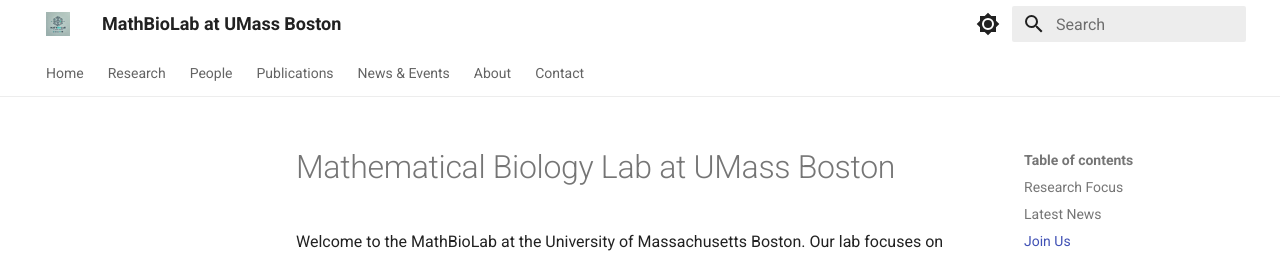
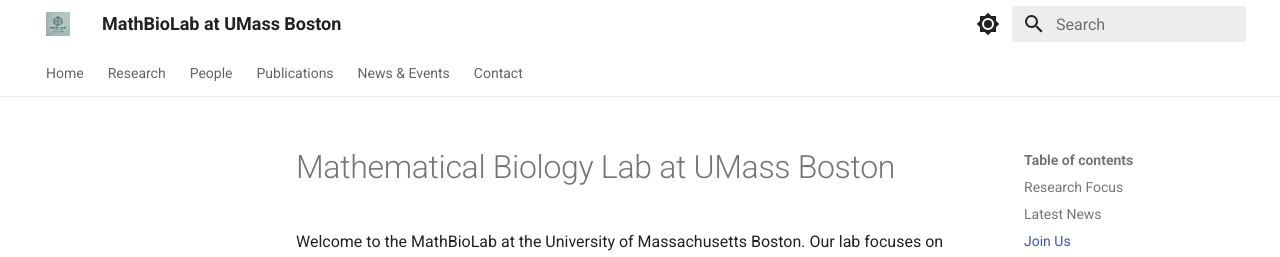
Before and after one commit to umbibio/mathbiolab-website, an MkDocs documentation site: the page built from docs/index.md, in a window 1280 px wide. Shown: the top 257 px of the page. Built offline with MkDocs 1.6.1 and Material for MkDocs 9.7.7, drawn with Linux system fonts in a browser that asks for light colours.

Commit message:
Remove about page from nav

```diff
--- a/mkdocs.yml
+++ b/mkdocs.yml
@@ -47,7 +47,6 @@
     - publications/index.md
   - News & Events:
     - news/index.md
-  - About: about/
   - Contact: contact/
 
 plugins:
```
